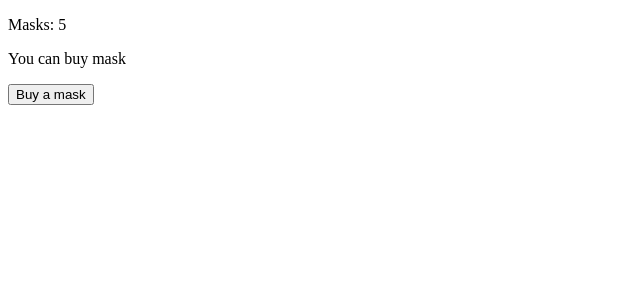
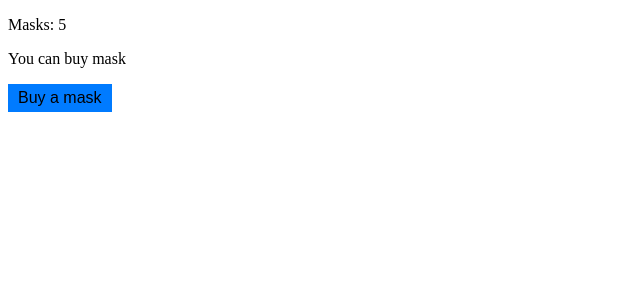
Before and after one commit to Drizii/kurs_vuejs3, a Vue app: page / in a window 1280 px wide. Shown: the top 300 px of the page, without its empty margins (0-640 px from the left). Built offline with nearby package versions, Linux system fonts and the light colour scheme.

Commit message:
napisywanie styli

```diff
--- a/src/components/MyAwesomeComponent.vue
+++ b/src/components/MyAwesomeComponent.vue
@@ -4,7 +4,14 @@
         <p v-if="masks > 3">You can buy mask</p>
         <p v-else-if="masks > 0 && masks <= 3">You can buy a mask, but hurry up!</p>
         <p v-else>You can't buy a mask, it's out of stock!</p>
-        <button @click="buyMask" :disabled="!masks">Buy a mask</button>
+        <button
+            class="btn"
+            @click="buyMask"
+            :disabled="!masks"
+            :style="{backgroundColor: '#007bff', color: '#000'}"
+            >
+            Buy a mask
+        </button>
     </div>
 </template>
 
@@ -23,3 +30,20 @@ export default {
     }
 };
 </script>
+
+<style lang="scss">
+.btn {
+    color: #fff;
+    background-color: #369b6d;
+    border: none;
+    padding: 5px 10px;
+    font-size: 16px;
+    cursor: pointer;
+    transition: background-color 0.1 ease-in;
+    &:disabled {
+        cursor: default;
+        background-color: #bd2130;
+        }
+}
+
+</style>
```
